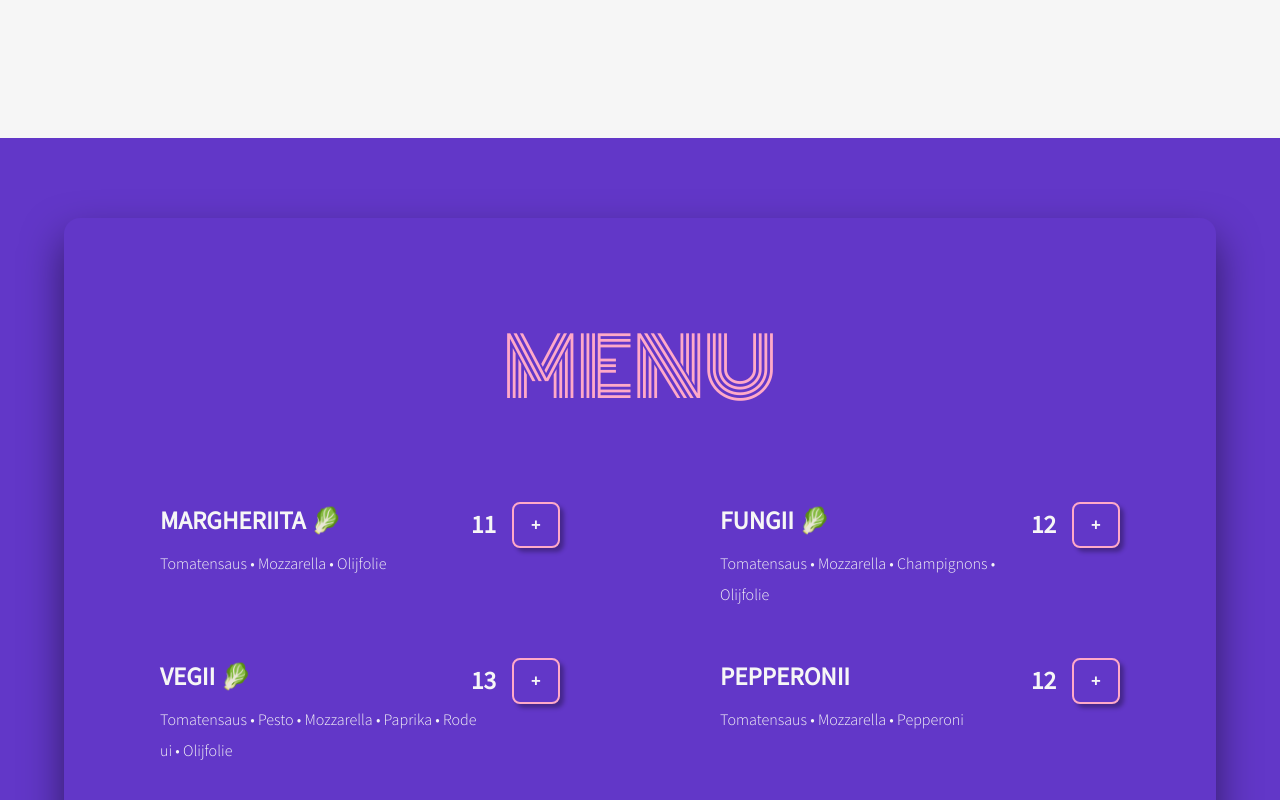
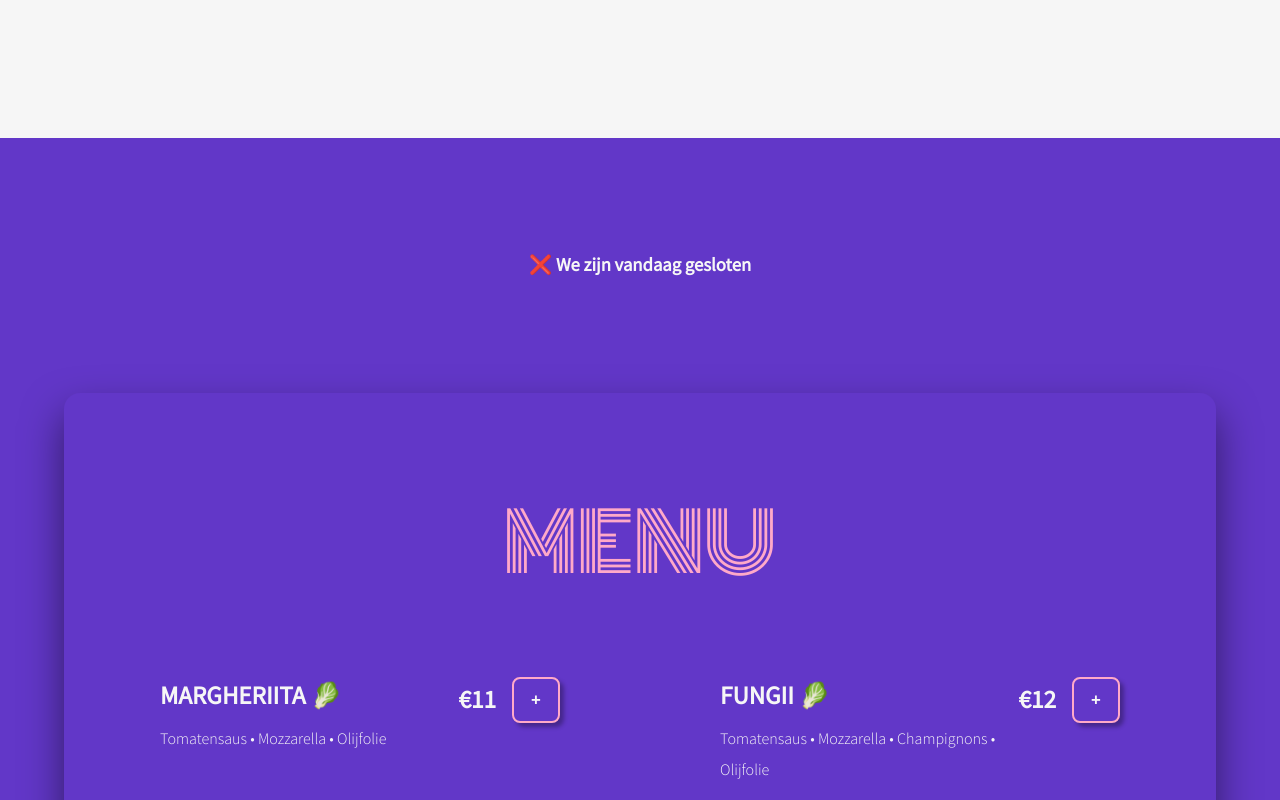
Before and after one commit to soeelamus/aliinas-pizza, a React (Vite) app: page / in a window 1280 px wide. Shown: the part 5180-5980 px from the top of the page. Built offline with nearby package versions, Linux system fonts and the light colour scheme; no server answers.

Commit message:
V0.301: Added dynamic open hours

```diff
--- a/src/App.jsx
+++ b/src/App.jsx
@@ -9,7 +9,6 @@ import HowWork from "./components/HowWork";
 import ContactForm from "./components/ContactForm";
 import ImagesBox from "./components/ImagesBox";
 import PizzaShop from "./components/PizzaShop";
-import Cart from "./components/Cart";
 import SuccessPage from "./components/SuccessPage";
 
 // Layouts
@@ -38,7 +37,6 @@ function App() {
                 <ContactForm />
                 <ImagesBox />
                 <PizzaShop />
-                <Cart />
               </>
             }
           />
--- a/src/assets/css/main.css
+++ b/src/assets/css/main.css
@@ -1822,3 +1822,14 @@ footer a:hover {
   transform: scale(125%);
   cursor: pointer;
 }
+.menu-openStatus {
+  color: var(--primary-white);
+  padding: 2rem 1rem !important;
+  text-align: center;
+}
+.menu-openStatus-p {
+  margin-bottom: 1rem;
+}
+.menu-openStatus-p:last-child {
+  margin-bottom: 5rem;
+}
--- a/src/components/Cart.jsx
+++ b/src/components/Cart.jsx
@@ -2,7 +2,7 @@ import React, { useState } from "react";
 import UserCart from "./UserCart";
 import { FaShoppingCart } from "react-icons/fa";
 
-const Cart = ({ cart, removePizzaFromCart, changeQuantity, totalAmount }) => {
+const Cart = ({ cart, removePizzaFromCart, changeQuantity, totalAmount, isOpen }) => {
   const [isCartOpen, setIsCartOpen] = useState(false);
 
   // Geen cart-items? Toon niets
@@ -26,6 +26,7 @@ const Cart = ({ cart, removePizzaFromCart, changeQuantity, totalAmount }) => {
             removePizzaFromCart={removePizzaFromCart}
             changeQuantity={changeQuantity}
             totalAmount={totalAmount}
+            isOpen={isOpen}
           />
         )}
         </div>
--- a/src/components/Menu.jsx
+++ b/src/components/Menu.jsx
@@ -1,34 +1,34 @@
-import React from "react";
+import React, { useState, useEffect } from "react";
+import OrderDate from "./OrderDate";
 
-const Menu = ({ pizzas, addPizzaToCart }) => {
+const Menu = ({ pizzas, addPizzaToCart, events, isOpen }) => {
+
   return (
-    <div className="menu">
-      <div id="3" className="menu-box">
+    <div id="3" className="menu">
+      <OrderDate events={events} />
+      <div className="menu-box">
         <h2 className="monoton-regular">Menu</h2>
         <div className="pizza-box">
           {pizzas.map((pizza) => {
-            const ingredients = pizza.ingredients
-              ?.map((i) => i.name)
-              .join(" • ");
-
+            const ingredients = pizza.ingredients?.map((i) => i.name).join(" • ");
             return (
               <div key={pizza.id} className="pizza">
                 <div className="pizza-text">
                   <h3 className="pizza-name">
-                    {pizza.name}{" "}
-                    <span className="pizza-symbol">{pizza.type}</span>
+                    {pizza.name} <span className="pizza-symbol">{pizza.type}</span>
                   </h3>
                   <div className="price-box">
-                    <h3 className="pizza-price">{pizza.price}</h3>
+                    <h3 className="pizza-price">€{pizza.price}</h3>
                     <button
                       className="btn-small btn-purple"
                       onClick={() => addPizzaToCart(pizza)}
+                      disabled={!isOpen} // knop disablen als gesloten
+                      title={!isOpen ? "We zijn vandaag gesloten" : "Toevoegen aan bestelling"}
                     >
                       +
                     </button>
                   </div>
                 </div>
-
                 <p className="pizza-ingredients">{ingredients}</p>
               </div>
             );
--- /dev/null
+++ b/src/components/OrderDate.jsx
@@ -0,0 +1,29 @@
+import React from "react";
+
+const OrderDate = ({ events }) => {
+  const today = new Date().toISOString().slice(0, 10); // "2026-01-09"
+
+  const todayEvent = events?.find(
+    (e) => e.type.toLowerCase() === "standplaats" && e.date === today
+  );
+
+  const isOpen = !!todayEvent;
+
+  return (
+    <div className="menu-openStatus" style={{ fontWeight: "bold" }}>
+      {isOpen ? (
+        <div>
+          <h3 className="menu-openStatus">
+            We zijn vandaag geopend vanaf {todayEvent.startTime}
+          </h3>
+          <p className="menu-openStatus-p">Bestel nu al online</p>
+          <p className="menu-openStatus-p">Ophalen: {todayEvent.address}</p>
+        </div>
+      ) : (
+        <p className="menu-openStatus-p">❌ We zijn vandaag gesloten</p>
+      )}
+    </div>
+  );
+};
+
+export default OrderDate;
--- a/src/components/PizzaShop.jsx
+++ b/src/components/PizzaShop.jsx
@@ -1,18 +1,25 @@
 import React, { useState, useEffect } from "react";
 import Cart from "./Cart";
 import Menu from "./Menu";
+import { fetchEvents } from "../utils/fetchEvents";
 
 const PizzaShop = () => {
   const [pizzas, setPizzas] = useState([]);
   const [cart, setCart] = useState(() => {
-  const savedCart = localStorage.getItem("cart");
-  return savedCart ? JSON.parse(savedCart) : [];
-});
+    const savedCart = localStorage.getItem("cart");
+    return savedCart ? JSON.parse(savedCart) : [];
+  });
 
+  const [events, setEvents] = useState([]);
+  const [isOpen, setIsOpen] = useState(false);
+
+
+  // Sla cart op in localStorage
   useEffect(() => {
-  localStorage.setItem("cart", JSON.stringify(cart));
-}, [cart]);
+    localStorage.setItem("cart", JSON.stringify(cart));
+  }, [cart]);
 
+  // Fetch pizzas
   useEffect(() => {
     fetch("/json/data.json")
       .then((res) => res.json())
@@ -20,6 +27,24 @@ const PizzaShop = () => {
       .catch((err) => console.error(err));
   }, []);
 
+  // Fetch events en bepaal of we open zijn
+  useEffect(() => {
+    const loadEvents = async () => {
+      const data = await fetchEvents();
+      setEvents(data);
+
+
+      // vandaag in format YYYY-MM-DD
+      const today = new Date().toISOString().slice(0, 10);
+      const openToday = data.some(
+        (e) => e.type.toLowerCase() === "standplaats" && e.date === today
+      );
+      setIsOpen(openToday);
+    };
+    loadEvents();
+  }, []);
+
+  // Cart handlers
   const addPizzaToCart = (pizza) => {
     const existing = cart.find((item) => item.product.id === pizza.id);
     if (existing) {
@@ -47,7 +72,7 @@ const PizzaShop = () => {
             ? { ...item, quantity: Math.max(item.quantity + delta, 0) }
             : item
         )
-        .filter((item) => item.quantity > 0) // verwijder items met 0
+        .filter((item) => item.quantity > 0)
     );
   };
 
@@ -61,8 +86,15 @@ const PizzaShop = () => {
         removePizzaFromCart={removePizzaFromCart}
         changeQuantity={changeQuantity}
         totalAmount={totalAmount}
+        isOpen={isOpen}
       />
-      <Menu pizzas={pizzas} addPizzaToCart={addPizzaToCart} />
+
+      <Menu
+        pizzas={pizzas}
+        addPizzaToCart={addPizzaToCart}
+        events={events}
+        isOpen={isOpen}
+      />
     </div>
   );
 };
--- a/src/components/UserCart.jsx
+++ b/src/components/UserCart.jsx
@@ -1,37 +1,27 @@
+// UserCart.jsx
 import React from "react";
 import "../assets/css/UserCart.css";
 
-const UserCart = ({
-  cart = [],
-  removePizzaFromCart,
-  changeQuantity,
-  totalAmount,
-}) => {
+const UserCart = ({ cart = [], removePizzaFromCart, changeQuantity, totalAmount, isOpen }) => {
   if (cart.length === 0) return null;
 
+
+
   const handleCheckout = async () => {
+    if (!isOpen) return; // Safety: geen betaling als gesloten
     try {
       const res = await fetch("/api/create-payment", {
         method: "POST",
         headers: { "Content-Type": "application/json" },
         body: JSON.stringify({ total: totalAmount() }),
       });
-
       const data = await res.json();
-
-    // 🔑 Bewaar paymentId vóór redirect
-    sessionStorage.setItem("paymentId", data.paymentId);
-
-
-    // 🔁 Naar Mollie
       window.location.href = data.checkoutUrl;
     } catch (error) {
       console.error("Checkout error:", error);
       alert("Betaling kon niet gestart worden.");
     }
   };
-
-
 
   return (
     <aside className="cart">
@@ -40,32 +30,19 @@ const handleCheckout = async () => {
           <li key={pizza.product.id} className="cart-item">
             <div className="item-info">
               <div className="item-details">
-                <span className="quant">
-                  {pizza.quantity}x {pizza.product.name}
-                </span>
+                <span className="quant">{pizza.quantity}x {pizza.product.name}</span>
                 <p>€{pizza.product.price}</p>
               </div>
             </div>
-
             <div className="item-actions">
               <button
                 className="btn-purple btn-small"
-                onClick={() => {
-                  if (pizza.quantity <= 1) {
-                    removePizzaFromCart(pizza.product);
-                  } else {
-                    changeQuantity(pizza.product, -1);
-                  }
-                }}
-              >
-                -
-              </button>
+                onClick={() => pizza.quantity <= 1 ? removePizzaFromCart(pizza.product) : changeQuantity(pizza.product, -1)}
+              >-</button>
               <button
                 className="btn-purple btn-small"
                 onClick={() => changeQuantity(pizza.product, 1)}
-              >
-                +
-              </button>
+              >+</button>
             </div>
           </li>
         ))}
@@ -75,12 +52,12 @@ const handleCheckout = async () => {
         <div className="checkout-total">
           <p className="total">Totaal: €{totalAmount()}</p>
         </div>
-
         <button
           className="checkout-button btn-purple"
           onClick={handleCheckout}
+          disabled={!isOpen} // knop uitgeschakeld als gesloten
         >
-          Bestel Take-out
+          {isOpen ? "Bestel Take-out" : "Vandaag gesloten"} {/* dynamische tekst */}
         </button>
       </div>
     </aside>
--- /dev/null
+++ b/src/utils/fetchEvents.js
@@ -0,0 +1,48 @@
+const url =
+  "https://docs.google.com/spreadsheets/d/e/2PACX-1vQz8wlSQU4x1ndGYJJgJsAIFrW2VVuXOBm8d9u8vAK7N5lypKUlYj46LP6xqF-Xqqv2PCIpB6EzP5ws/pub?output=csv";
+
+const parseCSVRow = (row) => {
+  let result = [];
+  let current = "";
+  let insideQuotes = false;
+  for (const char of row) {
+    if (char === '"') insideQuotes = !insideQuotes;
+    else if (char === "," && !insideQuotes) {
+      result.push(current);
+      current = "";
+    } else current += char;
+  }
+  result.push(current);
+  return result.map((c) => c.replace(/^"|"$/g, "").trim());
+};
+
+const formatDateForMatch = (sheetDate) => {
+  const [d, m, y] = sheetDate.split("/");
+  return `${y}-${m.padStart(2, "0")}-${d.padStart(2, "0")}`;
+};
+const formatDateForDisplay = (sheetDate) => {
+  const [d, m, y] = sheetDate.split("/");
+  return `${d.padStart(2, "0")}-${m.padStart(2, "0")}-${y}`;
+};
+
+export const fetchEvents = async () => {
+  const res = await fetch(url);
+  const text = await res.text();
+  const rows = text.split("\n").slice(1).filter(Boolean);
+
+  return rows.map((row) => {
+    const cols = parseCSVRow(row);
+    return {
+      date: formatDateForMatch(cols[0]),
+      displayDate: formatDateForDisplay(cols[0]),
+      title: cols[1],
+      location: cols[2],
+      startTime: cols[3],
+      endTime: cols[4],
+      description: cols[5],
+      website: cols[6],
+      address: cols[7],
+      type: cols[8],
+    };
+  });
+};
```
Also changed, not shown: src/components/Calendar.jsx (+111 -97 lines). Lines whose indentation alone changed are shown as unchanged.
